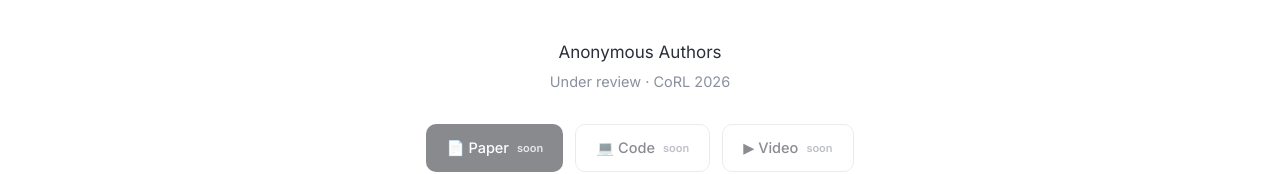
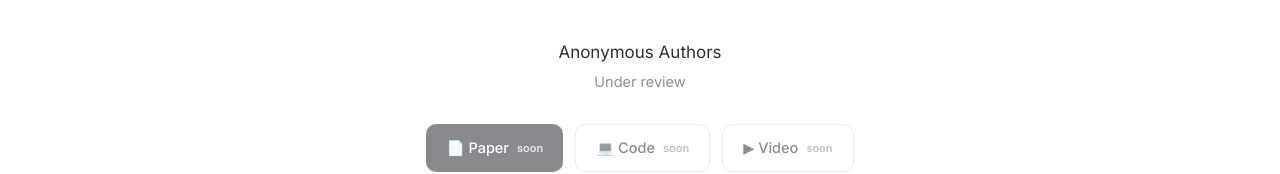
Before and after one commit to equivla/equivla, a plain HTML site: page index.html in a window 1280 px wide. Shown: the part 426-600 px from the top of the page. Drawn offline with nearby package versions, Linux system fonts and the light colour scheme.

Commit message:
Remove conference name from submission status
Co-Authored-By: equivla <293392977+equivla@users.noreply.github.com>

```diff
--- a/index.html
+++ b/index.html
@@ -44,7 +44,7 @@
       <p style="font-family: 'Newsreader', serif; font-style: italic; font-size: 23px; color: #565c6b; margin: 0 auto 30px; max-width: 620px; line-height: 1.4;">&ldquo;Rotating the workspace should rotate the action &mdash; not require more data.&rdquo;</p>
 
       <div style="font-size: 17px; color: #2b2f3a; margin-bottom: 4px;">Anonymous Authors</div>
-      <div style="font-size: 14.5px; color: #8a909e; margin-bottom: 30px;">Under review &middot; CoRL 2026</div>
+      <div style="font-size: 14.5px; color: #8a909e; margin-bottom: 30px;">Under review</div>
 
       <div style="display: flex; flex-wrap: wrap; justify-content: center; gap: 12px;">
         <span style="display: inline-flex; align-items: center; gap: 8px; padding: 11px 20px; border-radius: 10px; background: #15171d; color: #fff; font-size: 14.5px; font-weight: 500; opacity: 0.5; cursor: not-allowed;">📄 Paper <span style="font-size: 11px; font-weight: 600; opacity: 0.8;">soon</span></span>
@@ -504,7 +504,7 @@
 
     <footer style="border-top: 1px solid #ececf0; padding: 36px 0 64px; text-align: center;">
       <p style="font-family: 'Newsreader', serif; font-size: 18px; color: #4a5060; margin: 0 0 6px;">Equi<span style="color: #2A6FDB;">VLA</span></p>
-      <p style="font-size: 13.5px; color: #9aa1b1; margin: 0;">Anonymous submission &middot; under review at CoRL 2026. Paper, code, and video coming soon.</p>
+      <p style="font-size: 13.5px; color: #9aa1b1; margin: 0;">Anonymous submission &middot; under review. Paper, code, and video coming soon.</p>
     </footer>
 
   </div>
```
